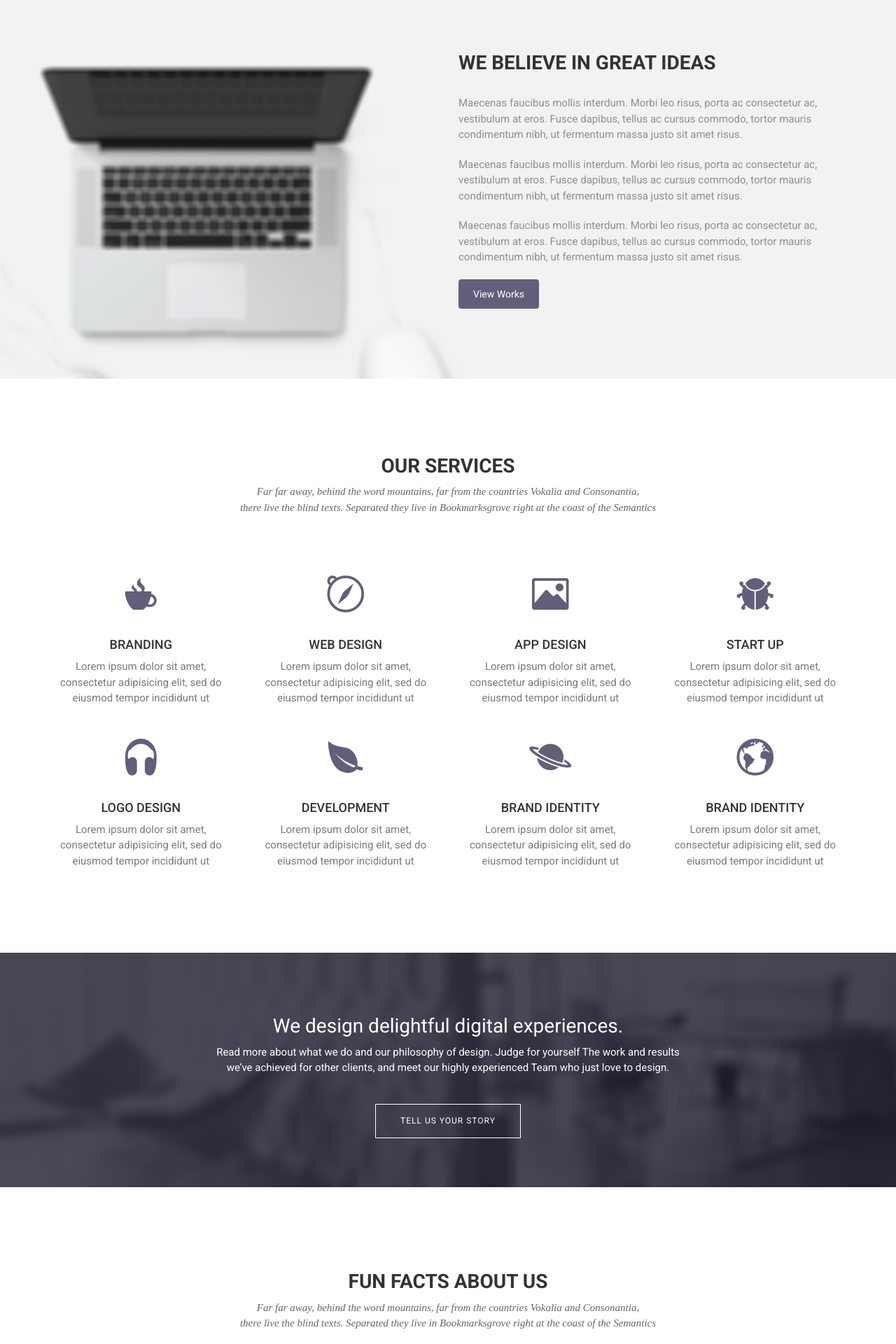
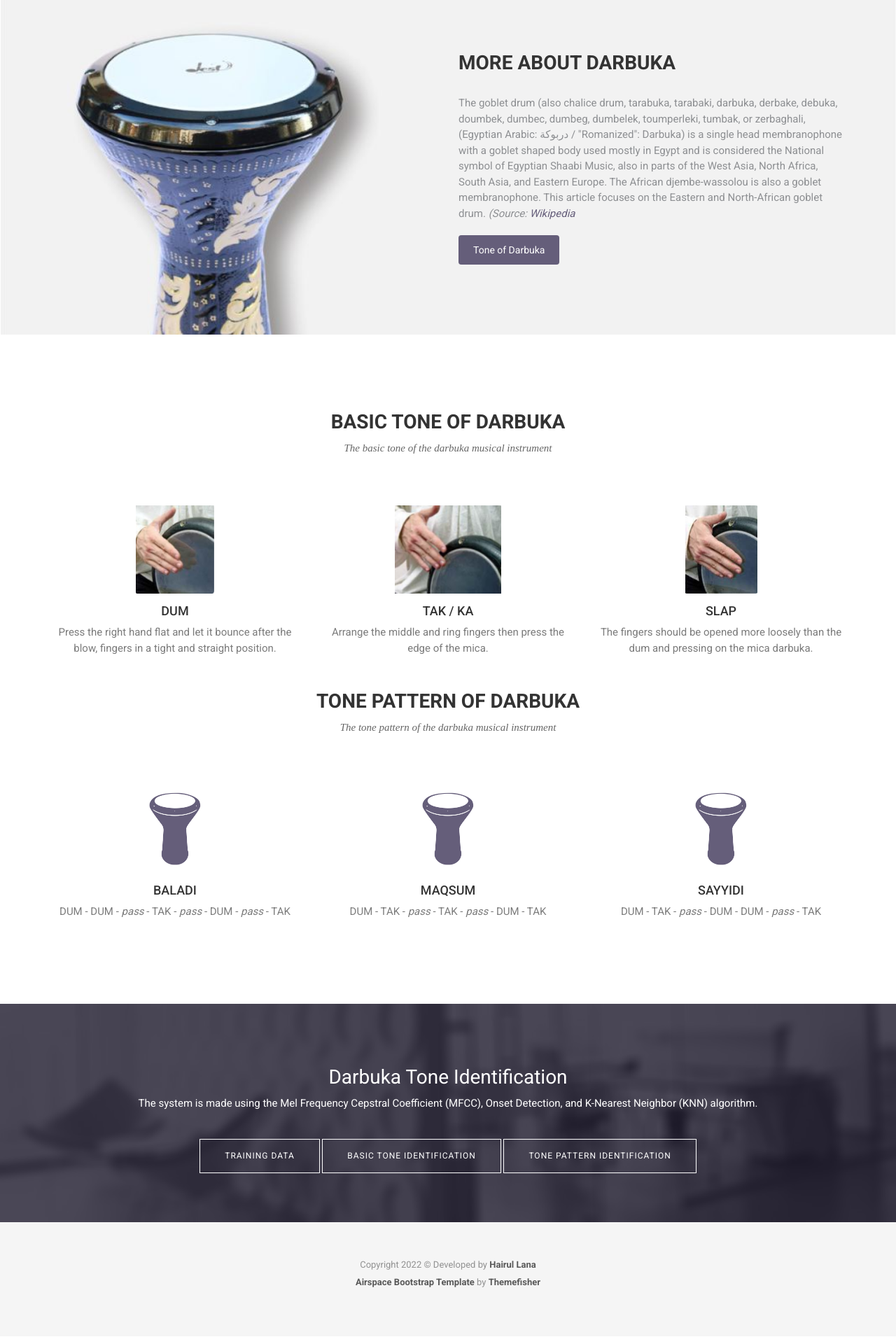
Before and after one commit to hairullana/darbuka-tone-identification, a Django app: page / in a window 1280 px wide. Shown: the part 1520-3440 px from the top of the page at 70% size. After the commit the page ends 3359 px from the top, so only its background shows below. Run offline with Django 4.2, Linux system fonts and the light colour scheme; some libraries are stand-ins or nearby versions; some web fonts are replaced.

Commit message:
fix landing page

```diff
--- a/static/css/style.css
+++ b/static/css/style.css
@@ -2713,3 +2713,7 @@ font header .navbar-default .navbar-nav li a:hover {
 }
 
 /*# sourceMappingURL=maps/style.css.map */
+.service-item img {
+  height: 126px;
+  width: auto;
+}
--- a/templates/index.html
+++ b/templates/index.html
@@ -1,38 +1,22 @@
 {% load static %}
 
 <!DOCTYPE html>
-<!--[if lt IE 7]>      <html class="no-js lt-ie9 lt-ie8 lt-ie7"> <![endif]-->
-<!--[if IE 7]>         <html class="no-js lt-ie9 lt-ie8"> <![endif]-->
-<!--[if IE 8]>         <html class="no-js lt-ie9"> <![endif]-->
-<!--[if gt IE 8]><!-->
-<html class="no-js"> <!--<![endif]-->
 <html class="no-js">
 <head>
   <meta http-equiv="Content-Type" content="text/html; charset=UTF-8">
-  <meta name="description" content="Aviato E-Commerce Template">
+  <meta name="description" content="Darbuka Tone Identification">
+  <meta name="author" content="Hairul Lana">
+  <meta name="viewport" content="width=device-width, initial-scale=1">
 
-  <meta name="author" content="Themefisher.com">
+  <title>Darbuka Tone Identification</title>
 
-  <title>Airspace | Creative Agency Bootstrap template</title>
-
-  <!-- Mobile Specific Meta-->
-  <meta name="viewport" content="width=device-width, initial-scale=1">
-  <!-- Favicon -->
-  <link rel="shortcut icon" type="image/x-icon" href="img/favicon.png" />
-  <!-- bootstrap.min css -->
+  <link rel="shortcut icon" type="image/x-icon" href="{% static 'images/favicon.png' %}" />
   <link rel="stylesheet" href="{% static 'plugins/bootstrap/bootstrap.min.css' %}">
-  <!-- Ionic Icon Css -->
   <link rel="stylesheet" href="{% static 'plugins/Ionicons/css/ionicons.min.css' %}">
-  <!-- animate.css -->
   <link rel="stylesheet" href="{% static 'plugins/animate-css/animate.css' %}">
-  <!-- Magnify Popup -->
   <link rel="stylesheet" href="{% static 'plugins/magnific-popup/magnific-popup.css' %}">
-  <!-- Owl Carousel CSS -->
   <link rel="stylesheet" href="{% static 'plugins/slick/slick.css' %}">
-
-  <!-- Main Stylesheet -->
   <link rel="stylesheet" href="{% static 'css/style.css' %}">
-
 </head>
 
 <body id="body">
@@ -53,43 +37,24 @@
                 <span class="icon-bar"></span>
                 <span class="icon-bar"></span>
                 </button>
-							<a class="navbar-brand" href="index.html">
+                <a class="navbar-brand" href="/">
                   <img src="{% static 'images/logo.png' %}" alt="Logo">
                 </a>
               </div>
               <!-- Collect the nav links, forms, and other content for toggling -->
               <div class="collapse navbar-collapse" id="bs-example-navbar-collapse-1">
                 <ul class="nav navbar-nav navbar-right">
-								<li><a href="index.html">Home</a></li>
+                  <li><a href="/">Home</a></li>
+                  <li><a href="#aboutDarbuka">About</a></li>
+                  <li><a href="#darbukaTone">Tone</a></li>
+                  <li><a href="/training">Training Data</a></li>
                   <li class="dropdown">
-									<a href="#" class="dropdown-toggle" data-toggle="dropdown" role="button" aria-haspopup="true" aria-expanded="false">Portfolio <span class="ion-ios-arrow-down"></span></a>
+                    <a href="#" class="dropdown-toggle" data-toggle="dropdown" role="button" aria-haspopup="true" aria-expanded="false">Identification <span class="ion-ios-arrow-down"></span></a>
                     <ul class="dropdown-menu">
-										<li><a href="portfolio.html">Portfolio Filter</a></li>
-										<li><a href="portfolio-single.html">Portfolio Single</a></li>
+                      <li><a href="/basic-tone">Basic Tone</a></li>
+                      <li><a href="/tone-pattern">Tone Pattern</a></li>
                     </ul>
                   </li>
-								<li><a href="service.html">Service</a></li>
-								<li class="dropdown">
-									<a href="#" class="dropdown-toggle" data-toggle="dropdown" role="button" aria-haspopup="true" aria-expanded="false">Blog <span class="ion-ios-arrow-down"></span></a>
-									<ul class="dropdown-menu">
-										<li><a href="blog-grid.html">Blog Grid</a></li>
-										<li><a href="blog-single.html">Blog Single</a></li>
-										<li><a href="blog-right-sidebar.html">Blog Right Sidebar</a></li>
-										<li><a href="blog-left-sidebar.html">Blog Left Sidebar</a></li>
-										<li><a href="blog-full-width.html">Blog Full Width</a></li>
-									</ul>
-								</li>
-								<li class="dropdown">
-									<a href="#" class="dropdown-toggle" data-toggle="dropdown" role="button" aria-haspopup="true" aria-expanded="false">Pages <span class="ion-ios-arrow-down"></span></a>
-									<ul class="dropdown-menu">
-										<li><a href="about.html">About Us</a></li>
-										<li><a href="coming-soon.html">Coming Soon</a></li>
-										<li><a href="404.html">404 Page</a></li>
-										<li><a href="faq.html">FAQ</a></li>
-										<li><a href="pricing.html">Pricing Table</a></li>
-									</ul>
-								</li>
-								<li><a href="contact.html">Contact</a></li>
                 </ul>
               </div><!-- /.navbar-collapse -->
             </div><!-- /.container-fluid -->
@@ -97,7 +62,7 @@
         </div>
       </div>
     </div>
-			</header><!-- header close -->
+  </header>
 
   <!-- Slider Start -->
   <section class="slider">
@@ -105,26 +70,29 @@
       <div class="row">
         <div class="col-md-12">
           <div class="block">
-					<h1 class="animated fadeInUp">A Digital Marketing <br>  &#38; Design Agency</h1>
-					<p class="animated fadeInUp">We love the Web and the work we do.We work closely with our clients to deliver </br>  the best possible solutions for their needs</p>
-					<a href="https://themefisher.com/free-bootstrap-templates/" target="_blank" class="btn btn-main animated fadeInUp" >Free Bootstrap Templates</a>
+            <h1 class="animated fadeInUp">Darbuka Tone<br>Identification</h1>
+            <p class="animated fadeInUp">
+              A system to identify from the basic tone and tone pattern darbuka darbuka</br>
+              using MFCC, Onset Detection, and KNN
+            </p>
+            <a href="#aboutDarbuka" class="btn btn-main animated fadeInUp">About Darbuka</a>
           </div>
         </div>
       </div>
     </div>
   </section>
 
-<!-- Wrapper Start -->
-<section class="about section">
+  <!-- about darbuka -->
+  <section class="about section" id="aboutDarbuka">
     <div class="container">
       <div class="row">
         <div class="col-md-7 col-sm-12">
           <div class="block">
             <div class="section-title">
-						<h2>About Us</h2>
-						<p>Far far away, behind the word mountains, far from the countries Vokalia and Consonantia, there live the blind texts. Separated they live in Bookmarksgrove right at the coast of the Semantics</p>
+              <h2>About Hadrah and Darbuka</h2>
+              <p>Hadrah art is a musical art that is used as a medium of da'wah and worship of Allah SWT and the Prophet Muhammad SAW by people who adhere to Islamic beliefs, but has changed its form into a popular show and serves as entertainment.</p>
             </div>
-					<p>Lorem ipsum dolor sit amet, consectetur adipisicing elit, sed do eiusmod tempor incididunt ut labore et dolore magna aliqua. Ut enim ad minim veniam, quis nostrud exercitation ullamco laboris nisi ut aliquip ex ea commodo consequat. Duis aute irure dolor in reprehenderit in voluptate velit esse cillum dolore eu fugiat nulla pariatur. Excepteur sint occaecat cupidatat non proident, sunt in culpa qui officia deserunt mollit anim id </p>
+            <p>Darbuka Musical Instrument is one of the musical instruments in Hadrah Arts where the Darbuka is shaped like a cormorant and made of aluminum with an average diameter of 8.75 inches or about 22 cm. Darbuka is played when the song enters the chorus by hitting it with a finger and making a dum, no, ka, and slap sound.</p>
           </div>
         </div><!-- .col-md-7 close -->
         <div class="col-md-5 col-sm-12">
@@ -136,99 +104,98 @@
     </div>
   </section>
 
+  <!-- more about darbuka -->
   <section class="feature bg-2">
     <div class="container">
       <div class="row">
         <div class="col-md-6 col-md-offset-6">
-        <h2 class="section-subtitle">WE BELIEVE IN GREAT IDEAS</h2>
-        <p>Maecenas faucibus mollis interdum. Morbi leo risus, porta ac consectetur ac, vestibulum at eros. Fusce dapibus, tellus ac cursus commodo, tortor mauris condimentum nibh, ut fermentum massa justo sit amet risus.</p>
-        <p>Maecenas faucibus mollis interdum. Morbi leo risus, porta ac consectetur ac, vestibulum at eros. Fusce dapibus, tellus ac cursus commodo, tortor mauris condimentum nibh, ut fermentum massa justo sit amet risus.</p>
-        <p>Maecenas faucibus mollis interdum. Morbi leo risus, porta ac consectetur ac, vestibulum at eros. Fusce dapibus, tellus ac cursus commodo, tortor mauris condimentum nibh, ut fermentum massa justo sit amet risus.</p>
-        <a href="#" class="btn btn-view-works">View Works</a>
+          <h2 class="section-subtitle">MORE ABOUT DARBUKA</h2>
+          <p>The goblet drum (also chalice drum, tarabuka, tarabaki, darbuka, derbake, debuka, doumbek, dumbec, dumbeg, dumbelek, toumperleki, tumbak, or zerbaghali, (Egyptian Arabic: دربوكة / "Romanized": Darbuka) is a single head membranophone with a goblet shaped body used mostly in Egypt and is considered the National symbol of Egyptian Shaabi Music, also in parts of the West Asia, North Africa, South Asia, and Eastern Europe. The African djembe-wassolou is also a goblet membranophone. This article focuses on the Eastern and North-African goblet drum. <i>(Source: <a href="https://en.wikipedia.org/wiki/Goblet_drum" alt="source fron wikipedia">Wikipedia</a></i></p>
+          <a href="#darbukaTone" class="btn btn-view-works">Tone of Darbuka</a>
         </div>
       </div>
     </div>
   </section>
 
-<!-- Service Start -->
-<section class="service">
+  <!-- tone of darbuka -->
+  <section class="service" id="darbukaTone">
     <div class="container">
+
+      <!-- basic tone -->
       <div class="row">
         <div class="section-title">
-        <h2>Our Services</h2>
-        <p>Far far away, behind the word mountains, far from the countries Vokalia and Consonantia, <br> there live the blind texts. Separated they live in Bookmarksgrove right at the coast of the Semantics</p>
+          <h2>Basic Tone of Darbuka</h2>
+          <p>The basic tone of the darbuka musical instrument</p>
         </div>
       </div>
       <div class="row ">
-      <div class="col-sm-6 col-md-3">
+        <div class="col-sm-4">
           <div class="service-item">
-          <i class="icon ion-coffee"></i>
-          <h4>Branding</h4>
-          <p>Lorem ipsum dolor sit amet, consectetur adipisicing elit, sed do eiusmod tempor incididunt ut </p>
+            <img src="{% static 'images/basic-tone/dum.png' %}" alt="">
+            <h4>Dum</h4>
+            <p>Press the right hand flat and let it bounce after the blow, fingers in a tight and straight position.</p>
           </div>
         </div>
-      <div class="col-sm-6 col-md-3">
+        <div class="col-sm-4">
           <div class="service-item">
-          <i class="ion-compass"></i>
-          <h4>Web Design</h4>
-          <p>Lorem ipsum dolor sit amet, consectetur adipisicing elit, sed do eiusmod tempor incididunt ut </p>
+            <img src="{% static 'images/basic-tone/tak.png' %}" alt="">
+            <h4>Tak / Ka</h4>
+            <p>Arrange the middle and ring fingers then press the edge of the mica.</p>
           </div>
         </div>
-      <div class="col-sm-6 col-md-3">
+        <div class="col-sm-4">
           <div class="service-item">
-          <i class="ion-image"></i>
-          <h4>App Design</h4>
-          <p>Lorem ipsum dolor sit amet, consectetur adipisicing elit, sed do eiusmod tempor incididunt ut </p>
+            <img src="{% static 'images/basic-tone/slap.png' %}" alt="">
+            <h4>Slap</h4>
+            <p>The fingers should be opened more loosely than the dum and pressing on the mica darbuka.</p>
           </div>
         </div>
-      <div class="col-sm-6 col-md-3">
-        <div class="service-item">
-          <i class="ion-bug"></i>
-          <h4>Start Up</h4>
-          <p>Lorem ipsum dolor sit amet, consectetur adipisicing elit, sed do eiusmod tempor incididunt ut </p>
+      </div>
+
+      <!-- tone pattern -->
+      <div class="row">
+        <div class="section-title">
+          <h2>Tone Pattern of Darbuka</h2>
+          <p>The tone pattern of the darbuka musical instrument</p>
         </div>
       </div>
-      <div class="col-sm-6 col-md-3">
+      <div class="row">
+        <div class="col-sm-4">
           <div class="service-item">
-          <i class="ion-headphone"></i>
-          <h4>Logo Design</h4>
-          <p>Lorem ipsum dolor sit amet, consectetur adipisicing elit, sed do eiusmod tempor incididunt ut </p>
+            <img src="{% static 'images/favicon.png' %}" alt="">
+            <h4>Baladi</h4>
+            <p>DUM - DUM - <em>pass</em> - TAK - <em>pass</em> - DUM - <em>pass</em> - TAK</p>
           </div>
         </div>
-      <div class="col-sm-6 col-md-3">
+        <div class="col-sm-4">
           <div class="service-item">
-          <i class="ion-leaf"></i>
-          <h4>Development</h4>
-          <p>Lorem ipsum dolor sit amet, consectetur adipisicing elit, sed do eiusmod tempor incididunt ut </p>
+            <img src="{% static 'images/favicon.png' %}" alt="">
+            <h4>Maqsum</h4>
+            <p>DUM - TAK - <em>pass</em> - TAK - <em>pass</em> - DUM - TAK</p>
           </div>
         </div>
-      <div class="col-sm-6 col-md-3">
+        <div class="col-sm-4">
           <div class="service-item">
-          <i class="ion-planet"></i>
-          <h4>Brand Identity</h4>
-          <p>Lorem ipsum dolor sit amet, consectetur adipisicing elit, sed do eiusmod tempor incididunt ut </p>
-        </div>
-      </div>
-      <div class="col-sm-6 col-md-3">
-        <div class="service-item">
-          <i class="ion-earth"></i>
-          <h4>Brand Identity</h4>
-          <p>Lorem ipsum dolor sit amet, consectetur adipisicing elit, sed do eiusmod tempor incididunt ut </p>
+            <img src="{% static 'images/favicon.png' %}" alt="">
+            <h4>Sayyidi</h4>
+            <p>DUM - TAK - <em>pass</em> - DUM - DUM - <em>pass</em> - TAK</p>
           </div>
         </div>
       </div>
     </div>
   </section>
-<!-- Call to action Start -->
 
+  <!-- identification -->
   <section class="call-to-action bg-1 section-sm overly">
     <div class="container">
       <div class="row">
         <div class="col-md-12">
           <div class="block">
-					<h2>We design delightful digital experiences.</h2>
-					<p>Read more about what we do and our philosophy of design. Judge for yourself The work and results <br> we’ve achieved for other clients, and meet our highly experienced Team who just love to design.</p>
-					<a class="btn btn-main btn-solid-border" href="#" >Tell Us Your Story</a>
+            <h2>Darbuka Tone Identification</h2>
+            <p>The system is made using the Mel Frequency Cepstral Coefficient (MFCC), Onset Detection, and K-Nearest Neighbor (KNN) algorithm.</p>
+            <a class="btn btn-main btn-solid-border" href="/training" >Training Data</a>
+            <a class="btn btn-main btn-solid-border" href="/basic-tone" >Basic Tone Identification</a>
+            <a class="btn btn-main btn-solid-border" href="/tone-pattern" >Tone Pattern Identification</a>
           </div>
         </div>
       </div>
@@ -236,15 +203,7 @@
   </section>
 
 <!-- Content Start -->
-<section class="testimonial">
-  <div class="container">
-    <div class="row">
-      <div class="section-title text-center">
-        <h2>Fun Facts About Us</h2>
-        <p>Far far away, behind the word mountains, far from the countries Vokalia and Consonantia,  <br> there live the blind texts. Separated they live in Bookmarksgrove right at the coast of the Semantics</p>
-      </div>
-    </div>
-
+<!-- <section class="testimonial">
     <section class="contact-form">
         <div class="container">
             <div class="row">
@@ -323,35 +282,21 @@
       </div>
     </div>
   </div>
-</section>
+</section> -->
 
   <!-- footer Start -->
   <footer class="footer">
     <div class="container">
       <div class="row">
         <div class="col-md-12">
-				<div class="footer-manu">
-					<ul>
-						<li><a href="#">About Us</a></li>
-						<li><a href="#">Contact us</a></li>
-						<li><a href="#">How it works</a></li>
-						<li><a href="#">Support</a></li>
-						<li><a href="#">Terms</a></li>
-					</ul>
-				</div>
-				<p class="copyright">Copyright 2018 &copy; Design & Developed by <a href="http://www.themefisher.com">themefisher.com</a>. All rights reserved.
-					<br>
-					Get More <a href="https://themefisher.com/free-bootstrap-templates/" target="_blank">Free Bootstrap Templates</a>
+          <p class="copyright">
+            Copyright 2022 &copy; Developed by <a href="http://github.com/hairullana">Hairul Lana</a><br>
+            <a href="https://themefisher.com/products/airspace-free-bootstrap-website-template/" target="_blank">Airspace Bootstrap Template</a> by <a href="https://themefisher.com/" target="_blank">Themefisher</a>
           </p>
         </div>
       </div>
     </div>
   </footer>
-
-    <!--
-    Essential Scripts
-    =====================================-->
-
 
     <!-- Main jQuery -->
     <script src="{% static 'plugins/jQuery/jquery.min.js' %}"></script>
```
Also changed, not shown: static/images/basic-tone/dum.png (added), static/images/basic-tone/slap.png (added), static/images/basic-tone/tak.png (added), static/images/favicon.png (added), static/images/featue-bg.jpg, static/images/logo.png, static/images/slider-bg.jpg, static/images/vektorDarbuka.png (deleted), static/images/wrapper-img.png. Lines whose indentation alone changed are shown as unchanged.
